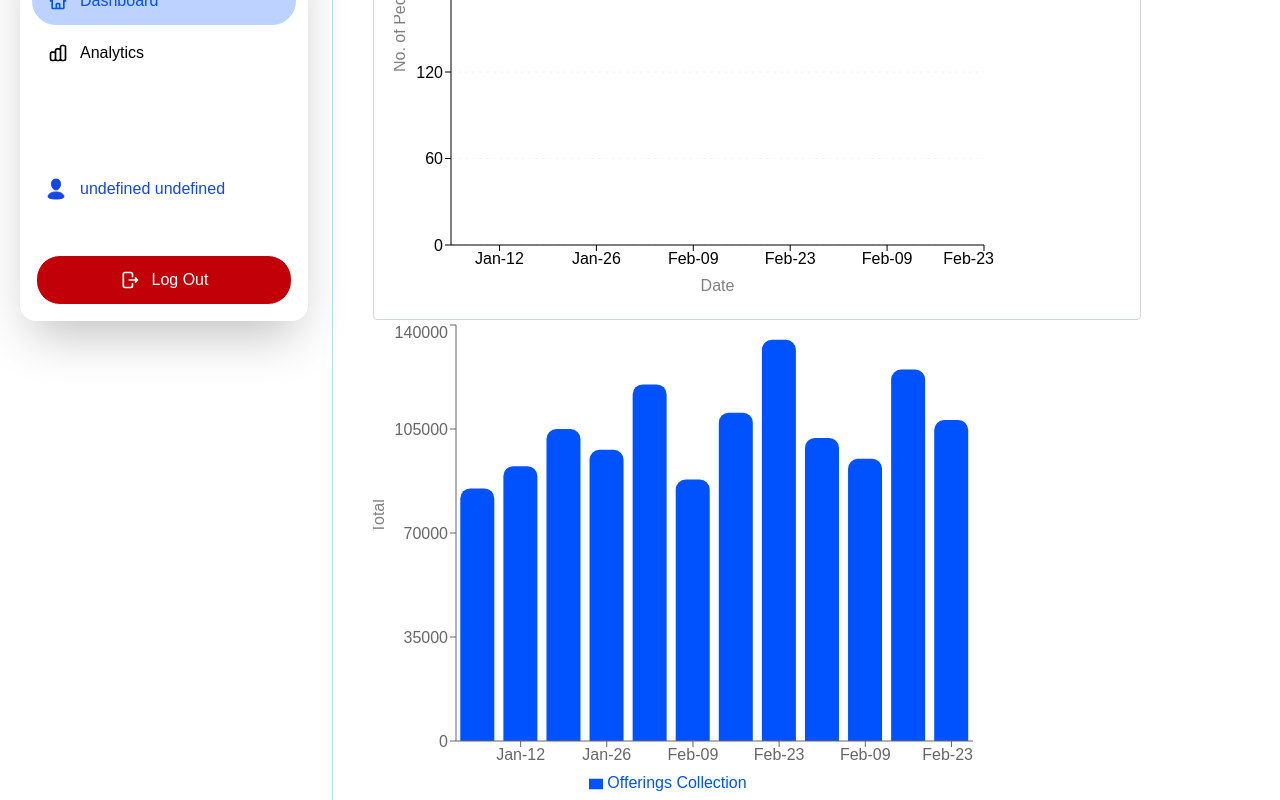
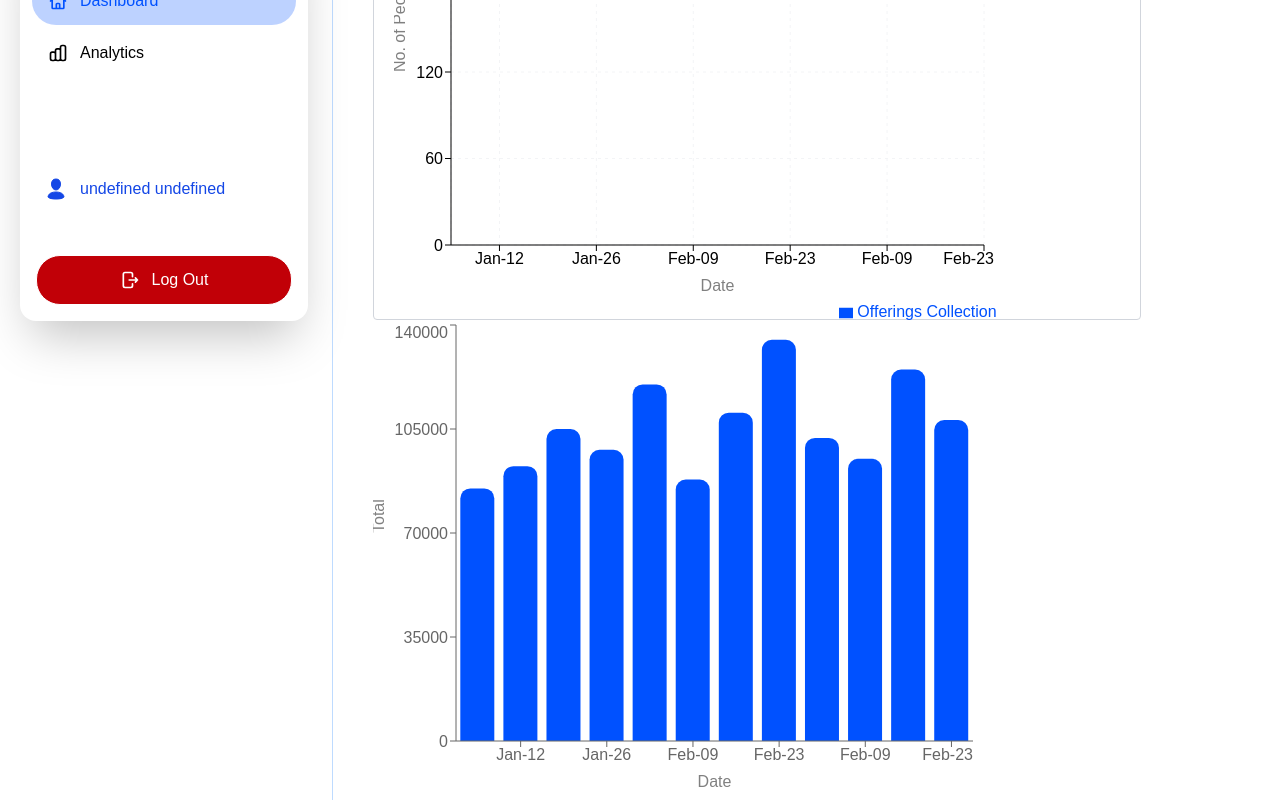
Before and after one commit to SamGombs20/OfferingAnalysisWeb, a Next.js app: page /dashboard in a window 1280 px wide. Shown: the part 558-1358 px from the top of the page. Built offline with nearby package versions, Linux system fonts and the light colour scheme.

Commit message:
Update:User dashboard trend charts

```diff
--- a/app/components/attendance_trend_chart.tsx
+++ b/app/components/attendance_trend_chart.tsx
@@ -31,7 +31,7 @@ const AttendanceChart = () => {
         data={weeklySummary}
       >
 
-        <CartesianGrid strokeDasharray="3 4" stroke="#f3f4f6" vertical={false} />
+        <CartesianGrid strokeDasharray="3 4" stroke="#f3f4f6" />
         <Line
           dataKey="attendance"
           type="monotone"
--- a/app/components/offering_bar_chart.tsx
+++ b/app/components/offering_bar_chart.tsx
@@ -18,11 +18,29 @@ const OfferingsChart = () => {
         bottom: 5,
       }}
     >
-      <XAxis dataKey="date" tickFormatter={(v) => v.slice(5)} />
-      <YAxis width="auto" label={{value:"Total", position:"insideLeft", angle:-90}}/>
-      <Bar dataKey='offerings' name="Offerings Collection" fill="#0051ff" radius={[10,10,0,0]}/>
-      <Tooltip/>
-      <Legend/>
+      <XAxis
+        dataKey="date"
+        label={{ value: "Date", position: "bottom" }}
+        tickFormatter={(v) => v.slice(5)}
+      />
+      <YAxis
+        width="auto"
+        label={{ value: "Total", position: "insideLeft", angle: -90 }}
+      />
+      <Bar
+        dataKey="offerings"
+        name="Offerings Collection"
+        fill="#0051ff"
+        radius={[10, 10, 0, 0]}
+      />
+      <Tooltip />
+      <Legend
+       width={200}
+        wrapperStyle={{
+          top: -20,
+          right: -50,
+        }}
+      />
     </BarChart>
   );
 };
```
